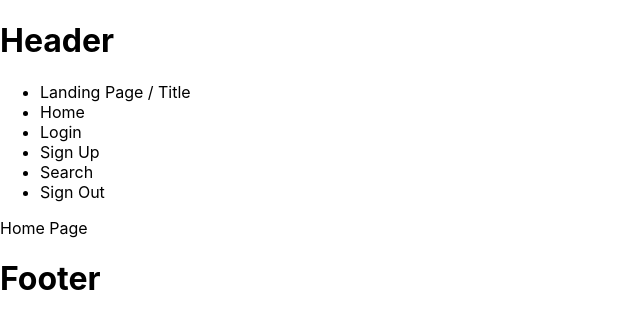
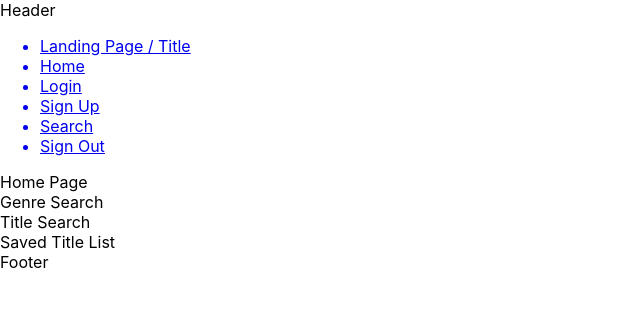
Before and after one commit to KLong75/streaming-master-search, a React (Create React App) app: page /home_page in a window 1280 px wide. Shown: the top 328 px of the page, without its empty margins (0-640 px from the left). Built offline with nearby package versions, Linux system fonts and the light colour scheme.

Commit message:
create, order, and link all pages and components

```diff
--- a/src/components/Footer/index.js
+++ b/src/components/Footer/index.js
@@ -5,7 +5,7 @@ const Footer = () => {
 
   return (
     <footer>
-        <h1>Footer</h1>
+        <div>Footer</div>
     </footer>
   );
 };
--- a/src/components/GenreSearch/index.js
+++ b/src/components/GenreSearch/index.js
@@ -0,0 +1,12 @@
+import React from 'react';
+
+const GenreSearch = () => {
+
+    return (
+
+      <div>Genre Search</div>
+
+    );
+  };
+
+  export default GenreSearch;
--- a/src/components/Header/index.js
+++ b/src/components/Header/index.js
@@ -4,10 +4,9 @@ import Nav from '../Nav';
 const Header = () => {
 
   return (
-    <>
-    <h1>Header</h1>
-    <Nav />
-    </>
+    <header>Header
+      <Nav/>
+    </header>
   );
 };
 
--- a/src/components/Nav/index.js
+++ b/src/components/Nav/index.js
@@ -1,18 +1,19 @@
 import React from "react";
-
+import { Link } from 'react-router-dom';
 
 const Nav= () => {
 
   return (
-    <ul>
-      <li>Landing Page / Title</li>
-      <li>Home</li>
-      <li>Login</li>
-      <li>Sign Up</li>
-      <li>Search</li>
-      <li>Sign Out</li>
-    </ul>
-
+    <nav>
+      <ul>
+        <Link to='/'><li>Landing Page / Title</li></Link>
+        <Link to='/home_page'> <li>Home</li></Link>
+        <Link to='/login'><li>Login</li></Link>
+        <Link to='/signup'><li>Sign Up</li></Link>
+        <Link to='/search'><li>Search</li></Link>
+        <a href='/'><li>Sign Out</li></a>
+      </ul>
+    </nav>
   );
 };
 
--- a/src/components/SavedTitleList/index.js
+++ b/src/components/SavedTitleList/index.js
@@ -0,0 +1,10 @@
+import React from 'react';
+
+const SavedTitleList = () => {
+
+  return (
+    <div>Saved Title List</div>
+  );
+};
+
+export default SavedTitleList;
--- a/src/components/TitleSearch/index.js
+++ b/src/components/TitleSearch/index.js
@@ -0,0 +1,10 @@
+import React from "react";
+
+const TitleSearch = () => {
+
+    return (
+      <div>Title Search</div>
+    );
+  };
+
+  export default TitleSearch;
--- a/src/pages/HomePage.js
+++ b/src/pages/HomePage.js
@@ -1,15 +1,22 @@
 import React from 'react';
-import { Link } from 'react-router-dom';
+// import { Link } from 'react-router-dom';
 
 import Header from '../components/Header';
 import Footer from '../components/Footer';
+import GenreSearch from '../components/GenreSearch';
+import TitleSearch from '../components/TitleSearch';
+import SavedTitleList from '../components/SavedTitleList';
 
 const HomePage = () => {
 
   return (
     <>
     <Header></Header>
-    <div>Home Page</div>
+    <div>Home Page
+      <GenreSearch/>
+      <TitleSearch/>
+      <SavedTitleList/>
+    </div>
     <Footer></Footer>
     </>
   )
--- a/src/pages/LandingPage.js
+++ b/src/pages/LandingPage.js
@@ -1,6 +1,5 @@
 import React from 'react';
 import { Link } from 'react-router-dom';
-
 import Header from '../components/Header';
 import Footer from '../components/Footer';
 
@@ -9,7 +8,10 @@ const LandingPage = () => {
   return (
     <>
     <Header></Header>
-    <h1>Landing Page</h1>
+    <div>Landing Page
+      <Link to='signup'><button>Sign Up</button></Link>
+      <Link to='login'><button>Login</button></Link>
+    </div>
     <Footer></Footer>
     </>
   )
--- a/src/pages/SearchPage.js
+++ b/src/pages/SearchPage.js
@@ -1,16 +1,23 @@
 import React from 'react';
-import { Link } from 'react-router-dom';
+// import { Link } from 'react-router-dom';
 
 import Header from '../components/Header';
 import Footer from '../components/Footer';
+import GenreSearch from '../components/GenreSearch';
+import TitleSearch from '../components/TitleSearch';
+
+
 
 const SearchPage = () => {
 
   return (
     <>
-    <Header></Header>
-    <div>Search Page</div>
-    <Footer></Footer>
+    <Header/>
+    <div>Search Page
+      <GenreSearch/>
+      <TitleSearch/>
+    </div>
+    <Footer/>
     </>
   )
 
--- a/src/pages/SignUp.js
+++ b/src/pages/SignUp.js
@@ -1,5 +1,5 @@
 import React from 'react';
-import { Link } from 'react-router-dom';
+
 
 import Header from '../components/Header';
 import Footer from '../components/Footer';
```
